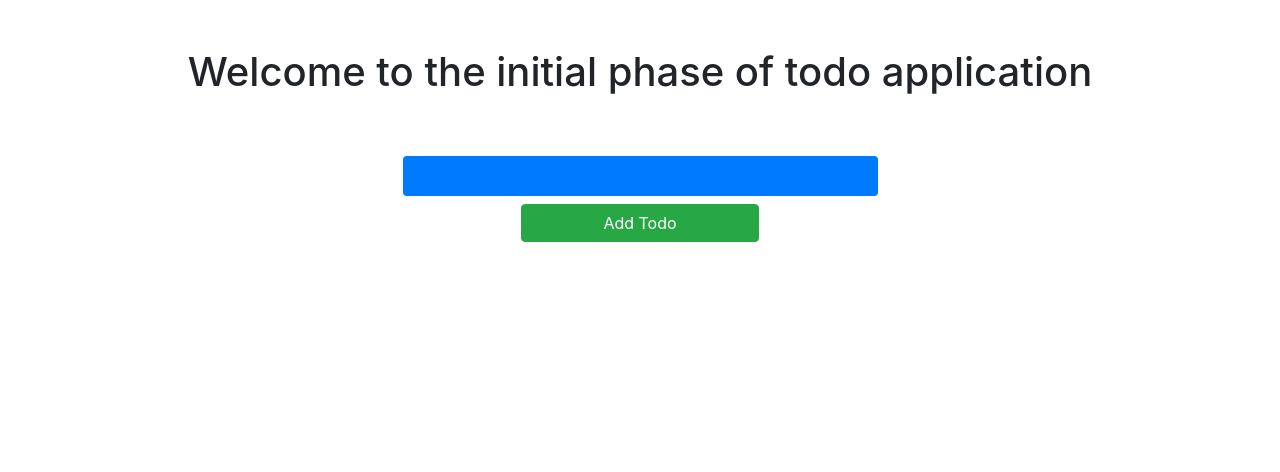
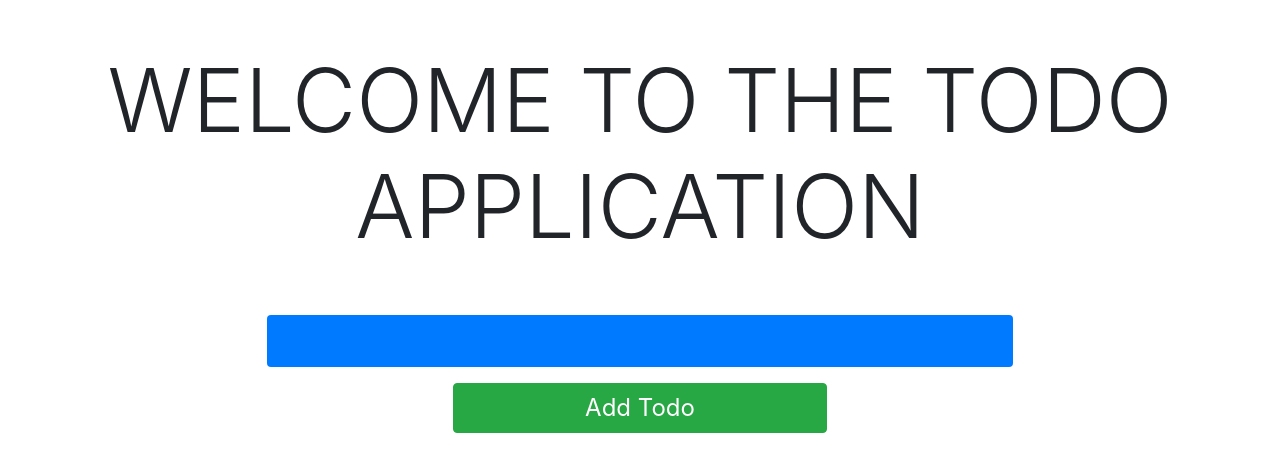
Before and after one commit to vaibhav269/Todo-react-redux, a React app: page / in a window 1280 px wide. Shown: the top 472 px of the page. Built offline with nearby package versions, Linux system fonts and the light colour scheme.

Commit message:
style changes

```diff
--- a/src/index.html
+++ b/src/index.html
@@ -1,13 +1,21 @@
 <!DOCTYPE html>
 <html lang="en">
 <head>
+
     <meta charset="utf-8">
+    <meta name="viewport" content="width=device-width, initial-scale=1, shrink-to-fit=no">
     <link rel="stylesheet" href="https://maxcdn.bootstrapcdn.com/bootstrap/4.0.0-beta.2/css/bootstrap.min.css" >
     <title>React TODO</title>
+
 </head>
 <body>
+
     <div id="app">
 
     </div>
+
+    <script src="https://code.jquery.com/jquery-3.3.1.slim.min.js" integrity="sha384-q8i/X+965DzO0rT7abK41JStQIAqVgRVzpbzo5smXKp4YfRvH+8abtTE1Pi6jizo" crossorigin="anonymous"></script>
+    <script src="https://cdnjs.cloudflare.com/ajax/libs/popper.js/1.14.3/umd/popper.min.js" integrity="sha384-ZMP7rVo3mIykV+2+9J3UJ46jBk0WLaUAdn689aCwoqbBJiSnjAK/l8WvCWPIPm49" crossorigin="anonymous"></script>
+    <script src="https://stackpath.bootstrapcdn.com/bootstrap/4.1.3/js/bootstrap.min.js" integrity="sha384-ChfqqxuZUCnJSK3+MXmPNIyE6ZbWh2IMqE241rYiqJxyMiZ6OW/JmZQ5stwEULTy" crossorigin="anonymous"></script>
 </body>
 </html>
--- a/src/js/components/App.js
+++ b/src/js/components/App.js
@@ -4,17 +4,17 @@ import List from '../components/List';
 
 const App = ()=>(
     <div>
-        <div className="container">
+        <div className="container-fluid">
             <div className="row mt-5 justify-content-center">
-                <h1>Welcome to the initial phase of todo application</h1>
+                <h1 className="display-2 text-center">WELCOME TO THE TODO APPLICATION</h1>
             </div>
-            <div className="row mt-1 justify-content-center">
-                <div className="col-sm-12 col-lg-5">
-                    <div className="row mt-5">
+            <div className="row mt-5 justify-content-center">
+                <div className="col-sm-12 col-lg-7">
+                    <div className="row">
                         <Form/>
                     </div>
 
-                    <div className="row mt-2">
+                    <div className="row mt-5">
                         <List />
                     </div>
                 </div>
--- a/src/js/components/Form.js
+++ b/src/js/components/Form.js
@@ -31,12 +31,14 @@ class ConnectedForm extends Component{
                     className="text-center"
                     onSubmit = {this.addTodo}>
                     <input
+                        style = {{ fontSize : '150%' }}
                         className="w-100 bg-primary border-0 text-white p-2 mb-2 rounded"
                         ref="todoName"
                         type="text"
                         />
                     <button
-                        className = "w-50 btn btn-success"
+                        style = {{ fontSize : '150%',cursor : 'pointer' }}
+                        className = "w-50 btn btn-success mt-2"
                         type = "submit">
                         Add Todo
                     </button>
--- a/src/js/components/Todo.js
+++ b/src/js/components/Todo.js
@@ -53,8 +53,8 @@ class ConnectedTodo extends Component{
         function todoName(){
             if(todo.status == 'DONE'){
                 return(
-                    <div className="text-primary">
-                        {todo.todoName}
+                    <div className="text-secondary">
+                        <del>{todo.todoName}</del>
                     </div>
                 )
             }
@@ -68,7 +68,7 @@ class ConnectedTodo extends Component{
         }
 
         return(
-            <div className = "list-group-item p-2" >
+            <div style={{ fontSize:'150%'}} className = "list-group-item p-2" >
                 <div style={ widthNinety } className="w- d-inline-block">
                     {todoName()}
                 </div>
```
